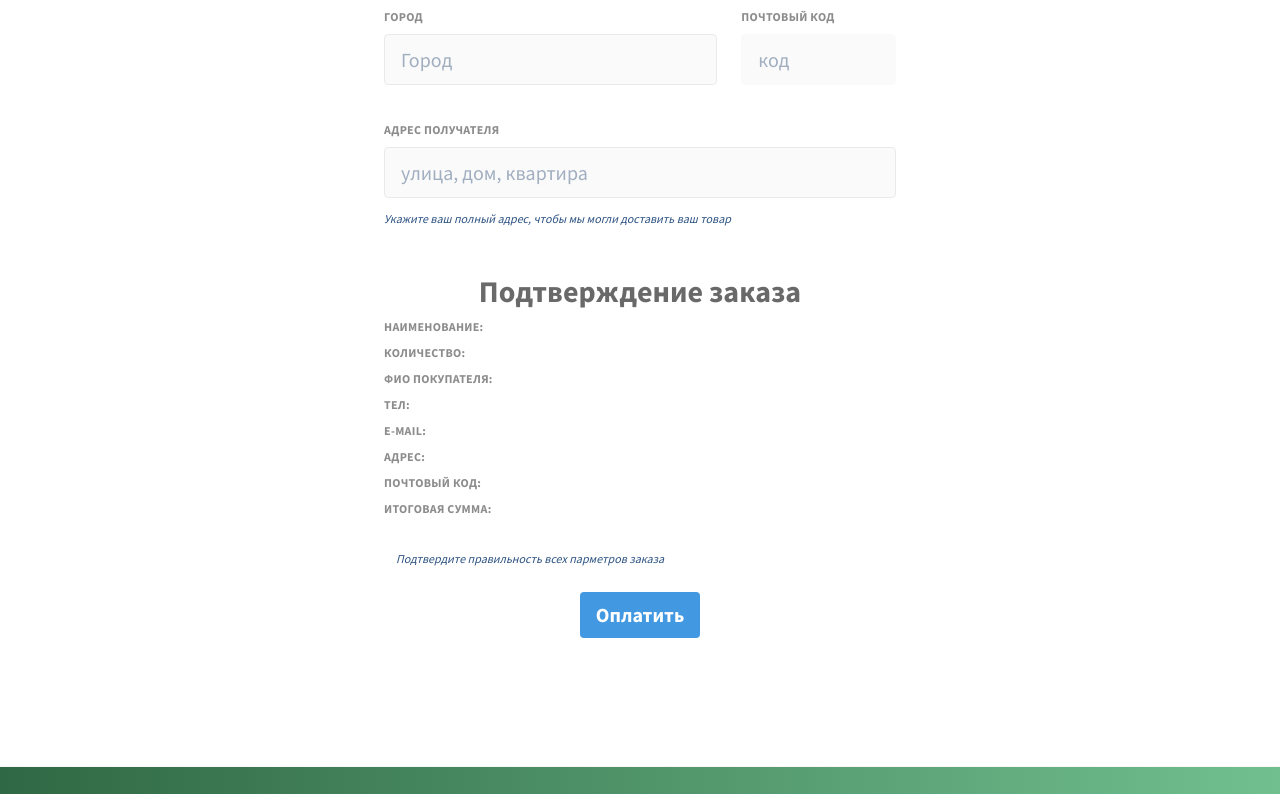
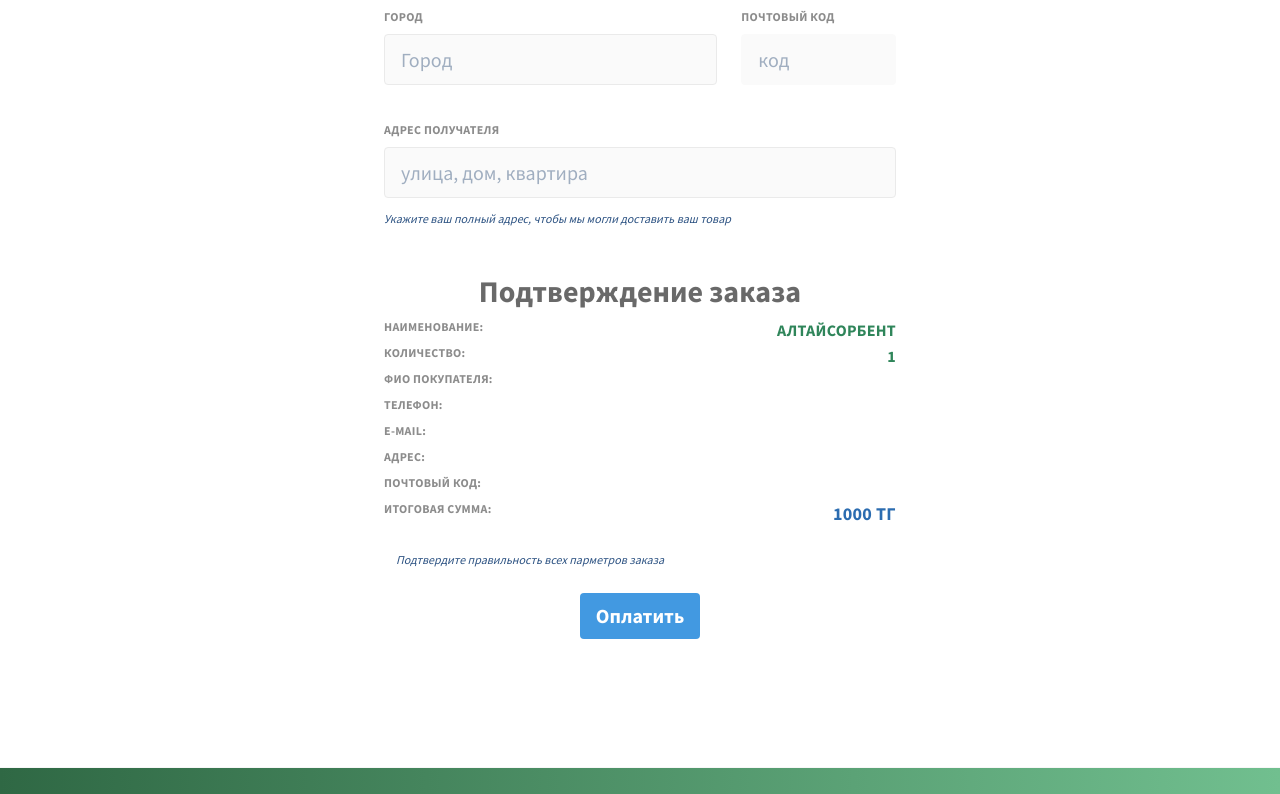
Before and after one commit to altaysorbent/website, a Gatsby site: page /buy in a window 1280 px wide. Shown: the part 766-1560 px from the top of the page. Built offline with nearby package versions, Linux system fonts and the light colour scheme; Gatsby itself is replaced by a stand-in of ours.

Commit message:
buy form model binding added

```diff
--- a/src/components/BuyForm/buyFormManager.js
+++ b/src/components/BuyForm/buyFormManager.js
@@ -1,35 +1,47 @@
 const axios = require('axios').default;
 
+
+class Product {
+    constructor(origin) {
+        origin = origin || {};
+        this.name = origin.name || '';
+        this.img = origin.img || '';
+        this.count = origin.count || 0;
+        this.amount = origin.amount || 0;
+        this.totalAmount = this.count * this.amount;
+    }
+}
+
 export default class BuyFormManager {
-    constructor(product, customer, delivery) {
-        this.product = product;
-        this.customer = customer;
-        this.delivery = delivery;
+    constructor() {
     }
 
-    loadProduct() {
-        // TODO: забирать параметры товара с сервера
-
-
-        this.changeCount(10);
+    getDefaultProduct() {
+        return new Product();
     }
 
-    changeCount(value) {
+    loadProduct(callback) {
+        const rsp = {
+            result: new Product({
+                name: 'Алтайсорбент',
+                img: '/images/new-design.png',
+                count: 1,
+                amount: 1000
+            })
+        };
 
-        this.product.count += value;
-        this.product.totalAmount = this.product.count * this.product.amount;
-
-        console.log('changeCount', value, this);
+        callback(rsp);
     }
 
-    decCount() {
-        this.changeCount(-1);
+    changeProcuctCount(produt, dlt) {
+        produt.count += dlt;
+        produt.count = Math.max(1, produt.count);
+        const rslt = new Product(produt);
+        return rslt;
     }
 
-    createOrder() {
-        //axios.post('/api/yakassa/token', rsp => {
-
-        //})
-        alert('createOrder');
+    clone(origin) {
+        const rslt = JSON.parse(JSON.stringify(origin));
+        return rslt;
     }
 }
--- a/src/components/BuyForm/index.js
+++ b/src/components/BuyForm/index.js
@@ -1,44 +1,34 @@
-import React, { useState } from 'react';
-import { func } from 'prop-types';
+import React, { useState, useEffect } from 'react';
+import BuyFormManager from './BuyFormManager';
 
 const BuyForm = () => {
+    const mgr = new BuyFormManager();
 
-    const [product, updateProduct] = useState({
-        empty: true,
-        name: '',
-        img: '',
-        count: 0,
-        amount: 0,
-        totalAmount: 0
-    });
+    const [product, updateProduct] = useState(mgr.getDefaultProduct());
+    const [customer, updateCustomer] = useState({});
+    const [delivery, updateDelivery] = useState({});
+
+    useEffect(() => {
+        mgr.loadProduct(rsp => {
+            const product = rsp.result;
+            updateProduct(product);
+        });
+    }, []);
 
     const changeCount = dlt => {
-        var nextCount = product.count + dlt;
-        if (nextCount < 1) { return; }
-        const pnext = {
-            name: product.name,
-            img: product.img,
-            count: nextCount,
-            amount: product.amount,
-            totalAmount: product.amount * nextCount
-        };
+        const pnext = mgr.changeProcuctCount(product, dlt);
         updateProduct(pnext);
     }
 
-    const init = () => {
-        if (!product.empty) { return; }
-        const pnext = {
-            empty: false,
-            name: 'Алтайсорбент',
-            img: '/images/new-design.png',
-            count: 1,
-            amount: 750,
-            totalAmount: 750 * 1
-        };
-        updateProduct(pnext);
+    const updateCustomerValue = (modifier) => {
+        modifier(customer);
+        updateCustomer(mgr.clone(customer));
     }
 
-    init();
+    const updateDeliveryValue = (modifier) => {
+        modifier(delivery);
+        updateDelivery(mgr.clone(delivery));
+    }
 
     return (
         <section className="container mx-auto px-2 pt-4 text-gray-700 text-xl text-justify">
@@ -98,7 +88,10 @@
                                     <input className="
                                     appearance-none block w-full bg-gray-200 text-gray-700 border border-gray-500 rounded py-3 px-4 mb-3
                                     leading-tight focus:outline-none focus:bg-white focus:border-gray-500"
-                                    id="grid-customer-name"  placeholder="заполните Ф.И.О." />
+                                        id="grid-customer-name"
+                                        placeholder="заполните Ф.И.О."
+                                        value={customer.name}
+                                        onChange={e => updateCustomerValue(customer => customer.name = e.target.value)} />
                                 </label>
 
                                 <p className="text-blue-800 text-xs italic">На данное имя будет оформлена доставка заказа по почте</p>
@@ -115,7 +108,9 @@
                                     leading-tight focus:outline-none focus:bg-white"
                                     id="grid-order-phone"
                                     type="text"
-                                    placeholder="+7 (xxx) xxx-xx-xx" />
+                                    placeholder="+7 (xxx) xxx-xx-xx"
+                                    value={customer.phone}
+                                    onChange={e => updateCustomerValue(customer => customer.phone = e.target.value)}/>
                             </div>
                             <div className="w-full md:w-1/2 px-3">
                                 <label className="block uppercase tracking-wide text-gray-700 text-xs font-bold mb-2" htmlFor="grid-order-email">
@@ -124,7 +119,11 @@
                                 <input className="
                                     appearance-none block w-full bg-gray-200 text-gray-700 border border-gray-200 rounded py-3 px-4 leading-tight
                                     focus:outline-none focus:bg-white focus:border-gray-500"
-                                    id="grid-order-email" type="text" placeholder="эл. почта" />
+                                    id="grid-order-email"
+                                    type="text"
+                                    placeholder="эл. почта"
+                                    value={customer.email}
+                                    onChange={e => updateCustomerValue(customer => customer.email = e.target.value)}/>
                             </div>
                             <div className="w-full px-3 mb-6 md:mb-0">
                                 <p className="text-blue-800 text-xs italic">Контактные данные нужны для связи с покупателем в случае необходимости</p>
@@ -146,7 +145,9 @@
                                     leading-tight focus:outline-none focus:bg-white"
                                     id="grid-delivery-city"
                                     type="text"
-                                    placeholder="Город" />
+                                    placeholder="Город"
+                                    value={delivery.city}
+                                    onChange={e => updateDeliveryValue(customer => delivery.city = e.target.value)} />
                             </div>
                             <div className="w-full md:w-1/3 px-3">
                                 <label className="block uppercase tracking-wide text-gray-700 text-xs font-bold mb-2" htmlFor="grid-delivery-zip">
@@ -155,7 +156,11 @@
                                 <input className="
                                     appearance-none block w-full bg-gray-200 text-gray-700 border border-gray-200 rounded py-3 px-4 leading-tight
                                     focus:outline-none focus:bg-white focus:border-gray-500"
-                                    id="grid-delivery-zip" type="text" placeholder="код" />
+                                    id="grid-delivery-zip"
+                                    type="text"
+                                    placeholder="код"
+                                    value={delivery.zipcode}
+                                    onChange={e => updateDeliveryValue(customer => delivery.zipcode = e.target.value)} />
                             </div>
 
                         </div>
@@ -168,7 +173,10 @@
                                 <input className="
                                     appearance-none block w-full bg-gray-200 text-gray-700 border border-gray-500 rounded py-3 px-4 mb-3
                                     leading-tight focus:outline-none focus:bg-white focus:border-gray-500"
-                                    id="grid-delivery-address"  placeholder="улица, дом, квартира" />
+                                    id="grid-delivery-address"
+                                    placeholder="улица, дом, квартира"
+                                    value={delivery.address}
+                                    onChange={e => updateDeliveryValue(customer => delivery.address = e.target.value)} />
                             </div>
 
                             <div className="w-full px-3 mb-6 md:mb-0">
@@ -183,14 +191,38 @@
                     <div className="w-full max-w-lg">
                         <div className="flex flex-wrap -mx-3 mb-6">
                             <div className="w-full px-3 mb-6 md:mb-0">
-                                <div className="block uppercase tracking-wide text-gray-700 text-xs font-bold mb-2">Наименование:</div>
-                                <div className="block uppercase tracking-wide text-gray-700 text-xs font-bold mb-2">Количество:</div>
-                                <div className="block uppercase tracking-wide text-gray-700 text-xs font-bold mb-2">ФИО покупателя:</div>
-                                <div className="block uppercase tracking-wide text-gray-700 text-xs font-bold mb-2">Тел:</div>
-                                <div className="block uppercase tracking-wide text-gray-700 text-xs font-bold mb-2">E-Mail:</div>
-                                <div className="block uppercase tracking-wide text-gray-700 text-xs font-bold mb-2">Адрес:</div>
-                                <div className="block uppercase tracking-wide text-gray-700 text-xs font-bold mb-2">Почтовый код:</div>
-                                <div className="block uppercase tracking-wide text-gray-700 text-xs font-bold mb-2">Итоговая сумма:</div>
+                                <div className="block uppercase tracking-wide text-gray-700 text-xs font-bold mb-2">
+                                    Наименование:
+                                    <i className="not-italic float-right text-green-700 text-base">{product.name}</i>
+                                </div>
+                                <div className="block uppercase tracking-wide text-gray-700 text-xs font-bold mb-2">
+                                    Количество:
+                                    <i className="not-italic float-right text-green-700 text-base">{product.count}</i>
+                                </div>
+                                <div className="block uppercase tracking-wide text-gray-700 text-xs font-bold mb-2">
+                                    ФИО покупателя:
+                                    <i className="not-italic float-right text-green-700 text-base">{customer.name}</i>
+                                </div>
+                                <div className="block uppercase tracking-wide text-gray-700 text-xs font-bold mb-2">
+                                    Телефон:
+                                    <i className="not-italic float-right text-green-700 text-base">{customer.phone}</i>
+                                </div>
+                                <div className="block uppercase tracking-wide text-gray-700 text-xs font-bold mb-2">
+                                    E-Mail:
+                                    <i className="not-italic float-right text-green-700 text-base">{customer.email}</i>
+                                </div>
+                                <div className="block uppercase tracking-wide text-gray-700 text-xs font-bold mb-2">
+                                    Адрес:
+                                    <i className="not-italic float-right text-green-700">{delivery.city} {delivery.address}</i>
+                                </div>
+                                <div className="block uppercase tracking-wide text-gray-700 text-xs font-bold mb-2">
+                                    Почтовый код:
+                                    <i className="not-italic float-right text-green-700 text-base">{delivery.zipcode}</i>
+                                </div>
+                                <div className="block uppercase tracking-wide text-gray-700 text-xs font-bold mb-2">
+                                    Итоговая сумма:
+                                    <i className="not-italic float-right text-blue-700 text-lg">{product.totalAmount} тг</i>
+                                   </div>
                             </div>
                         </div>
 
```
